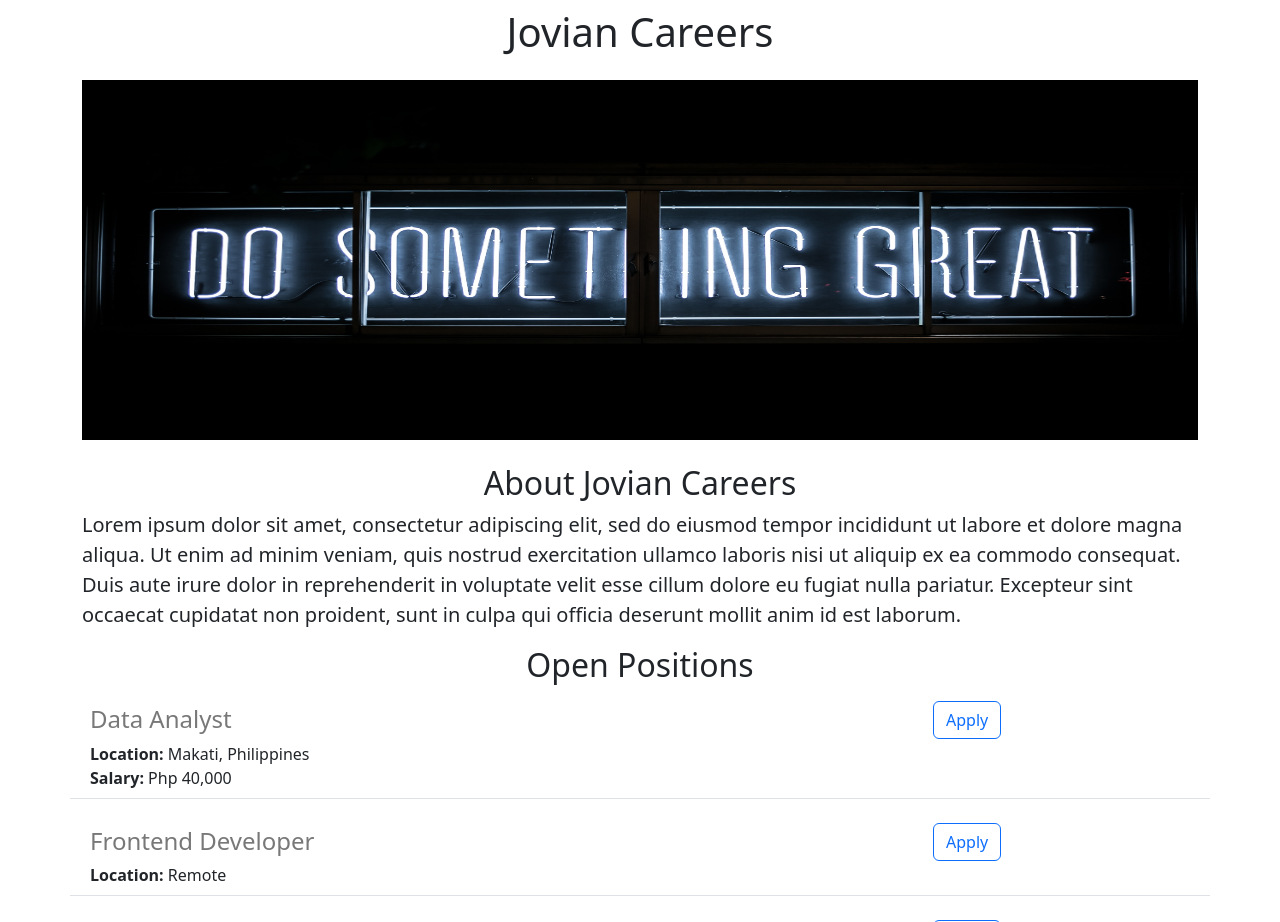
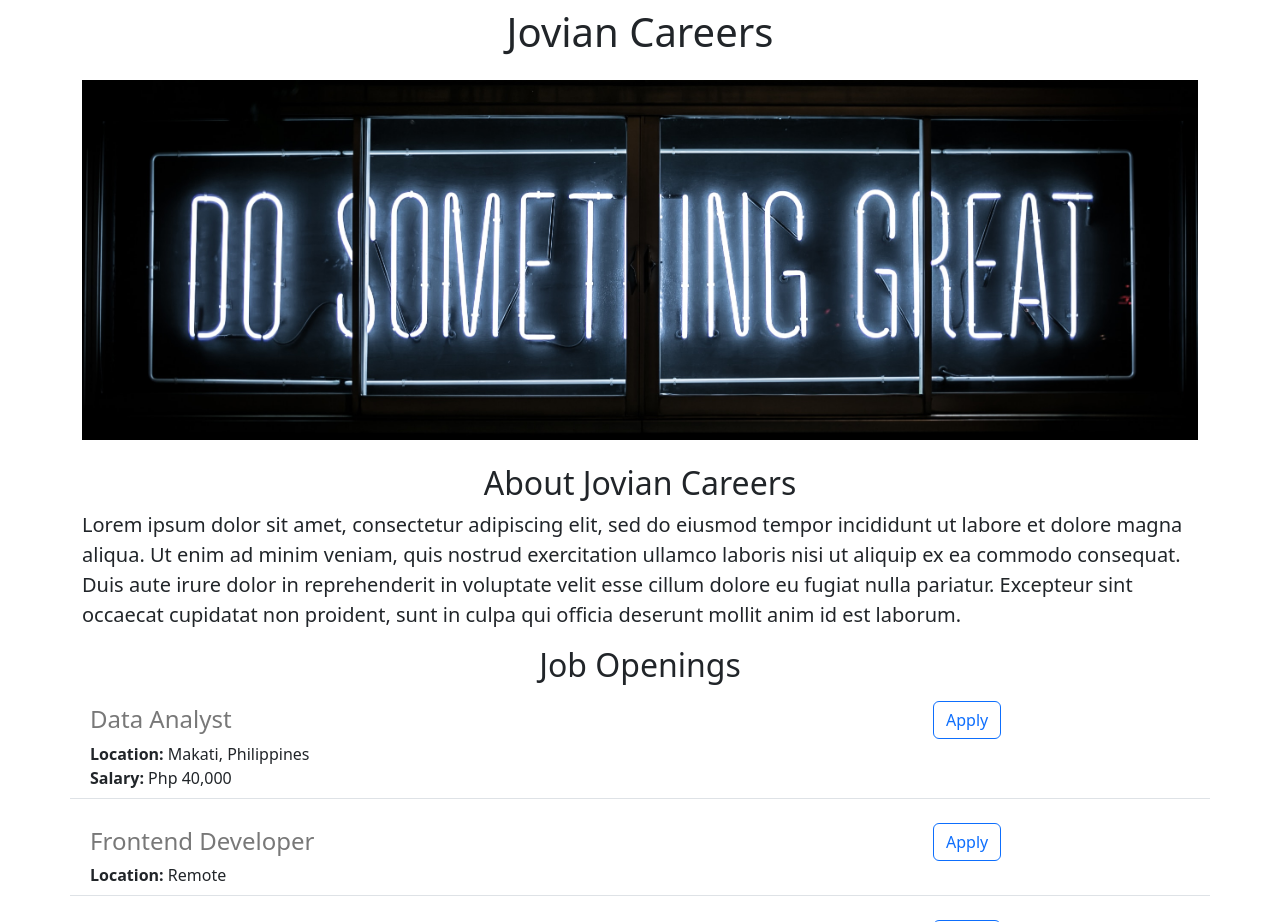
Before and after one commit to qbitanga/flask-career-website, a Flask app: page / in a window 1280 px wide. Shown: the top 922 px of the page. Run offline with Flask 3, Linux system fonts and the light colour scheme.

Commit message:
Made minor changes in home.html

```diff
--- a/templates/home.html
+++ b/templates/home.html
@@ -9,7 +9,7 @@
     #banner {
       height: 360px;
       width: 100%;
-    object-fit: coveclass="btn btn-primary btn-lg"r;
+      object-fit: cover;
     }
   </style>
 </head>
@@ -22,8 +22,12 @@
   <h2 class="text-center mt-2 mt-4">
     About Jovian Careers
   </h2>
-  <p class="lead">Lorem ipsum dolor sit amet, consectetur adipiscing elit, sed do eiusmod tempor incididunt ut labore et dolore magna aliqua. Ut enim ad minim veniam, quis nostrud exercitation ullamco laboris nisi ut aliquip ex ea commodo consequat. Duis aute irure dolor in reprehenderit in voluptate velit esse cillum dolore eu fugiat nulla pariatur. Excepteur sint occaecat cupidatat non proident, sunt in culpa qui officia deserunt mollit anim id est laborum.</p>
-  <h2 class="text-center">Open Positions</h2>
+  <p class="lead">
+    Lorem ipsum dolor sit amet, consectetur adipiscing elit, sed do eiusmod tempor incididunt ut labore et dolore magna aliqua. Ut enim ad minim veniam, quis nostrud exercitation ullamco laboris nisi ut aliquip ex ea commodo consequat. Duis aute irure dolor in reprehenderit in voluptate velit esse cillum dolore eu fugiat nulla pariatur. Excepteur sint occaecat cupidatat non proident, sunt in culpa qui officia deserunt mollit anim id est laborum.
+  </p>
+  <h2 class="text-center">
+    Job Openings
+  </h2>
   <div>
     {% for job in jobs %}
       {% include 'jobitem.html' %}
--- a/templates/jobitem.html
+++ b/templates/jobitem.html
@@ -17,4 +17,4 @@
       Apply
     </button>
   </div>
-  </div>
+</div>
```
Lines whose indentation alone changed are shown as unchanged.
